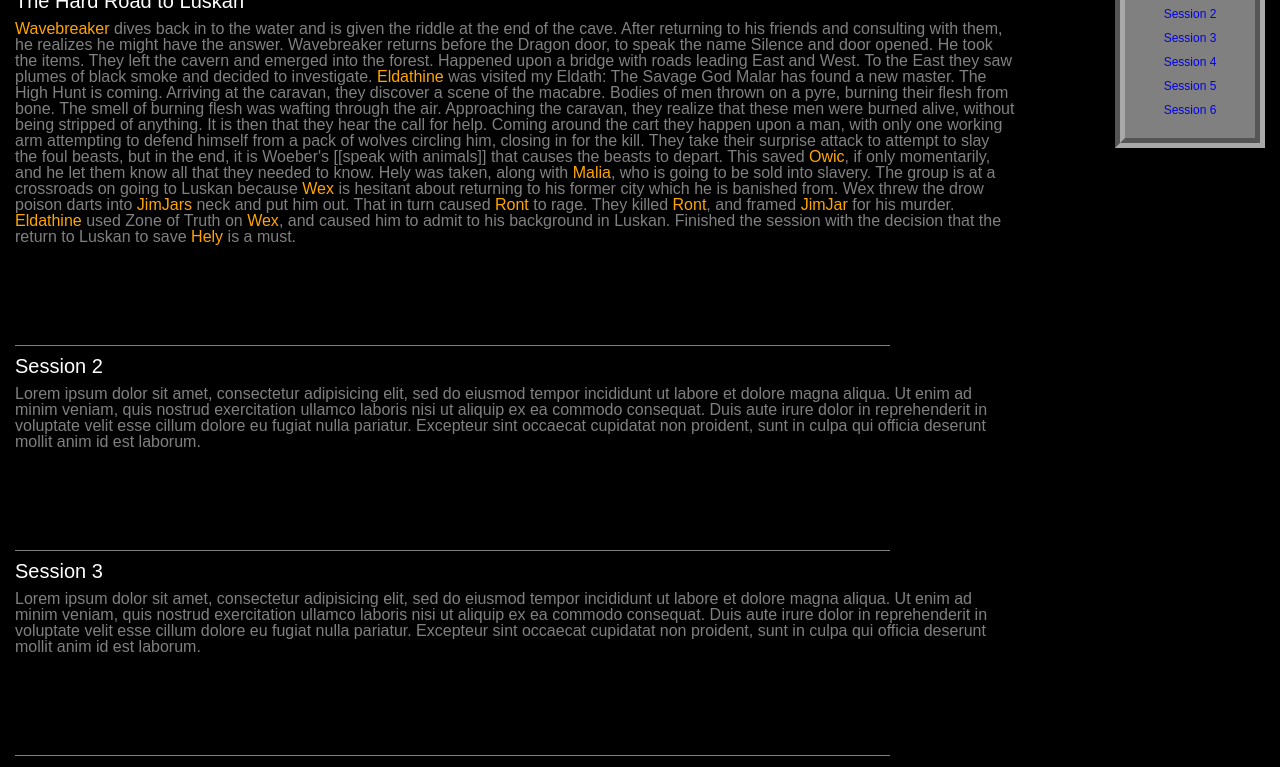
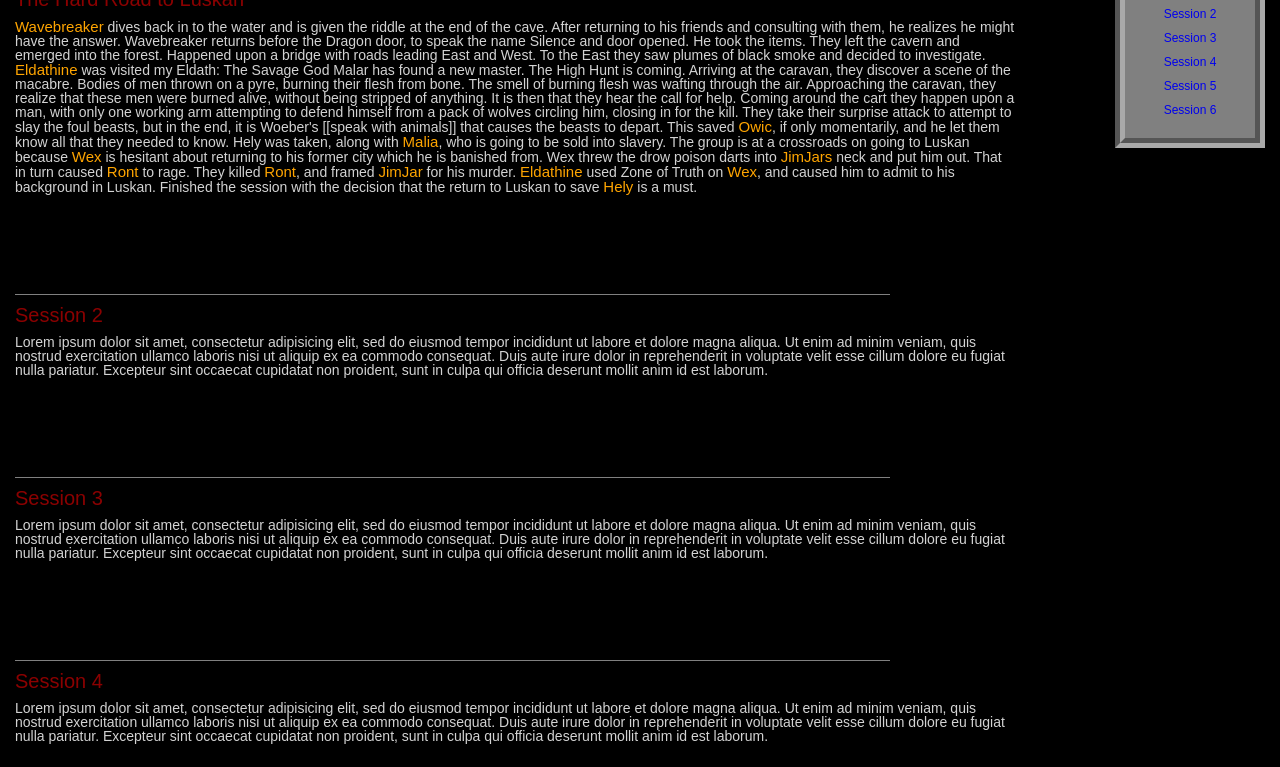
Before and after one commit to direwolves/about-me-project, a plain HTML site: page tales.html in a window 1280 px wide. Shown: the part 87-854 px from the top of the page. Drawn offline with Linux system fonts and the light colour scheme.

Commit message:
making tales page more easily readable

```diff
--- a/stylesheets/main.css
+++ b/stylesheets/main.css
@@ -6,10 +6,12 @@ body {
 	text-align: center;
 	font-family: fantasy;
 	padding: 15px;
+	font-size: 14px;
 }
 
 span.character {
 	color: orange;
+	font-size: 15px;
 }
 
 /* combine these with commas? */
@@ -51,7 +53,7 @@ h2 {
 	text-align: left;
 	width: 70%;
 	border-top: 1px solid gray;
-	color: white;
+	color: darkred;
 
 }
 
@@ -59,6 +61,7 @@ p.session-tales {
 	text-align: left;
 	width: 80%;
 	padding-bottom: 100px;
+	color: lightgray;
 }
 
 p.session-dates {
```
